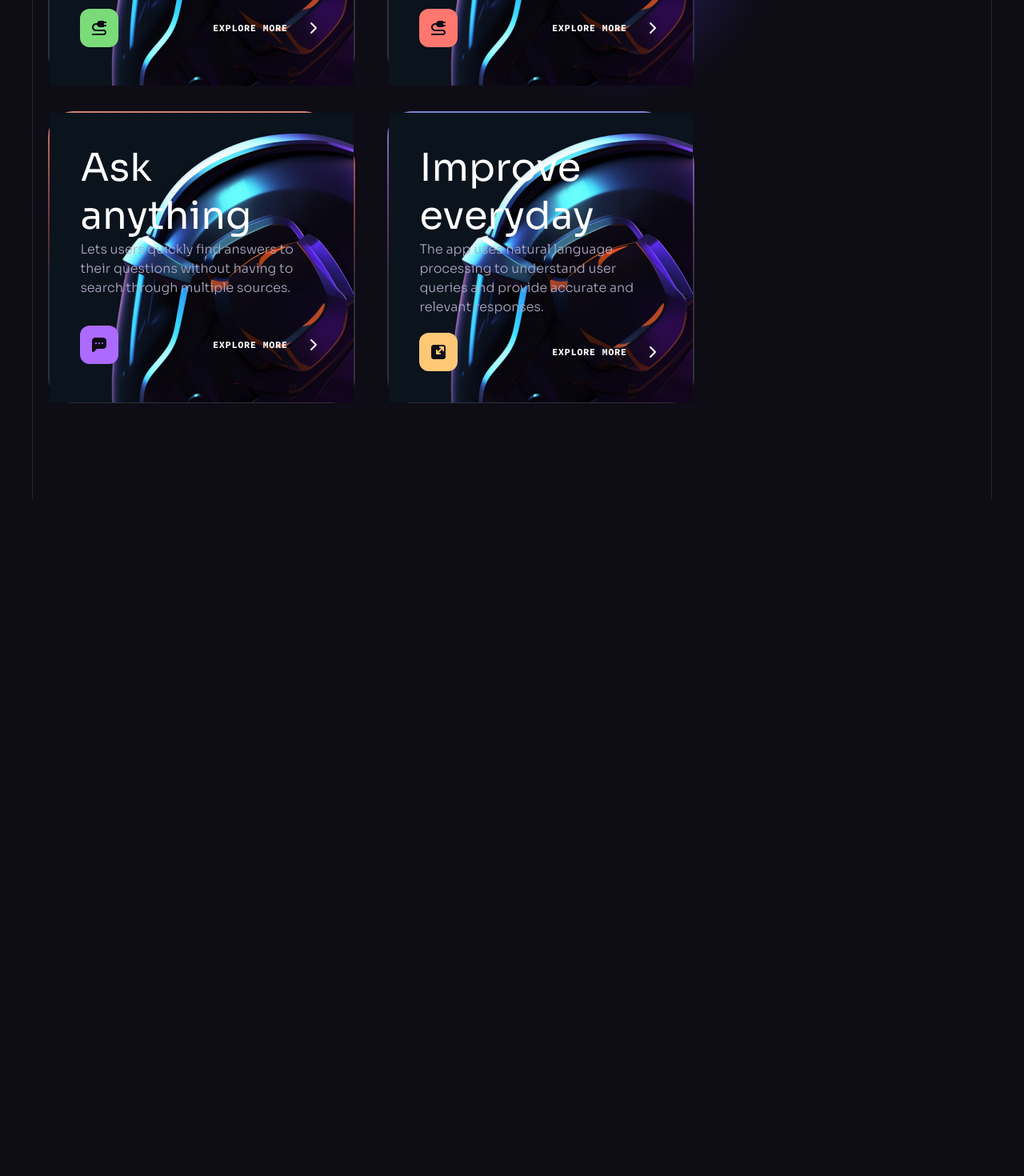
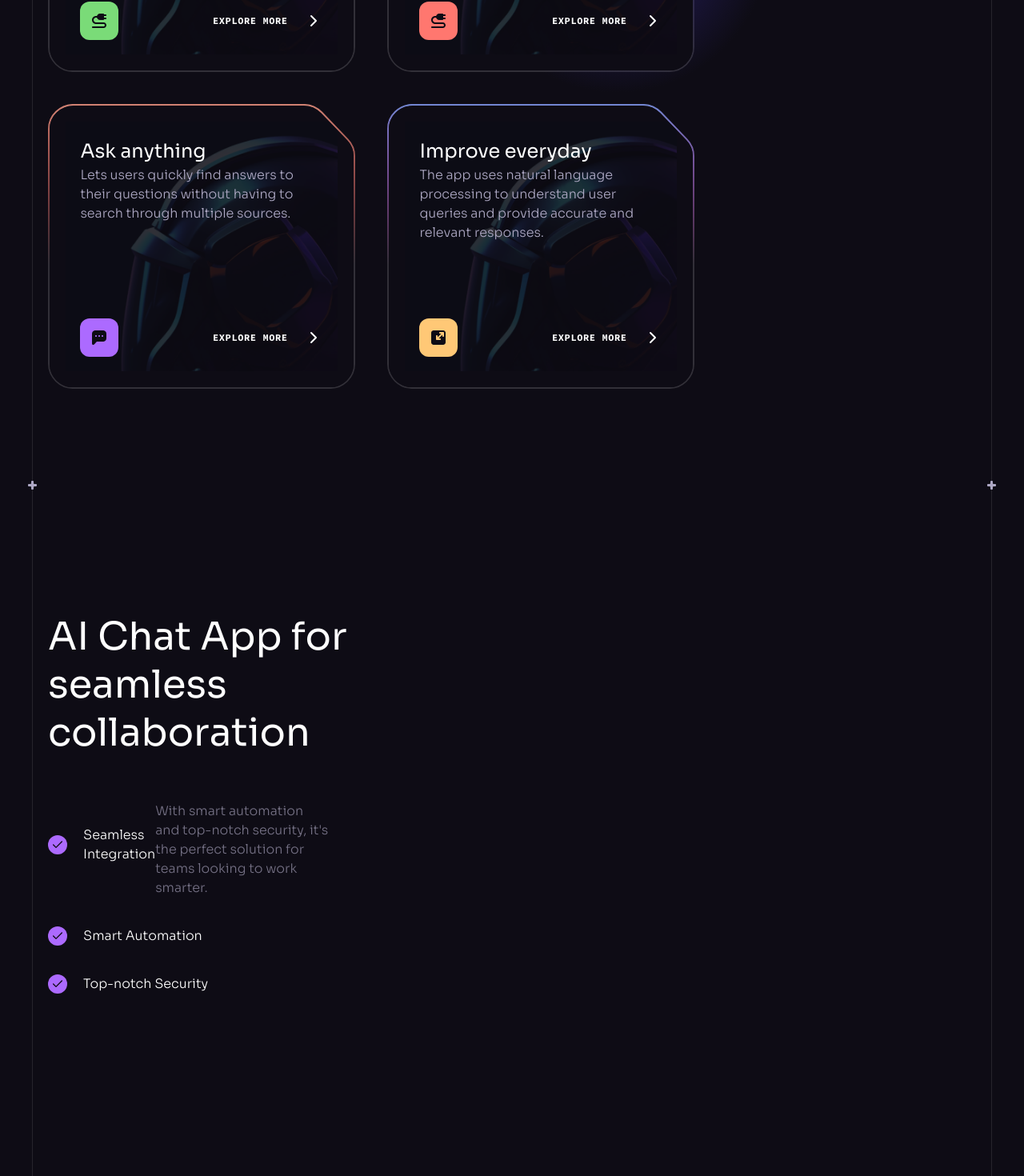
Before and after one commit to ZackyNjenga/cocklewave, a React (Vite) app: page / in a window 1280 px wide. Shown: the part 2424-3894 px from the top of the page at 80% size. Before the commit the page ends 3048 px from the top, so only its background shows below. Built offline with nearby package versions, Linux system fonts and the light colour scheme.

Commit message:
Collaborations part

```diff
--- a/src/App.jsx
+++ b/src/App.jsx
@@ -3,6 +3,7 @@ import Button from "./components/Button.jsx";
 import Header from "./components/Header.jsx";
 import Hero from "./components/Hero.jsx";
 import Benefits from "./components/Benefits.jsx";
+import Collaborations from "./components/Collaborations.jsx";
 
 const App = () => {
     return (
@@ -12,6 +13,7 @@ const App = () => {
                 <Header/>
                 <Hero/>
                 <Benefits/>
+                <Collaborations/>
             </div>
             <ButtonGradient/>
         </>
--- a/src/components/Benefits.jsx
+++ b/src/components/Benefits.jsx
@@ -3,6 +3,7 @@ import Heading from "./design/Heading.jsx";
 import {benefits} from "../constants/index.jsx";
 import Arrow from "../assets/svg/Arrow.jsx";
 import {GradientLighht} from "./design/Benefits.jsx";
+import ClipPath from "../assets/svg/ClipPath.jsx";
 
 const Benefits = () => {
     return (
@@ -23,7 +24,7 @@ const Benefits = () => {
                         }
                             key={item.id}>
                             <div className="relative z-2 flex flex-col min-h-[22rem] p-[2.4rem]">
-                                <h5 className="h2 mb2-5">{item.title}</h5>
+                                <h5 className="h5 mb2-5">{item.title}</h5>
                                 <p className="body-2 mb-5 text-n-3">{item.text}</p>
                                 <div className="flex items-center mt-auto">
                                     <img
@@ -41,7 +42,7 @@ const Benefits = () => {
                             <div className="absolute inset-0.5 bg-n-8"
                                  style={{clipPath: "url(#benefits)"}}
                             >
-                                <div className="">
+                                <div className="absolute inset-5 opacity-15 transition-opacity  hover:opacity-20">
                                     {item.imageUrl  && (
                                         <img
                                             src={item.imageUrl}
@@ -53,6 +54,7 @@ const Benefits = () => {
                                         )}
                                 </div>
                             </div>
+                            <ClipPath/>
                         </div>
                     ))}
                 </div>
--- /dev/null
+++ b/src/components/Collaborations.jsx
@@ -0,0 +1,36 @@
+import Section from "./Section.jsx";
+import {collabContent} from "../constants/index.jsx";
+import {check} from "../assets/index.js";
+
+const Collaborations = () => {
+    return (
+        <Section crosses>
+            <div className="container lg:flex">
+                <div className="max-w-[24rem]">
+                    <h2 className="h2 mb-4 md:mb-8">
+                        AI Chat App for seamless collaboration
+                    </h2>
+                    <ul className="max-w-[22rem] mb-10 md:mb-14">
+                        {collabContent.map((item) => (
+                            <li className="mb-3 py-3" key={item.id}>
+                                <div className="flex items-center">
+                                    <img src={check} width={24} height={24} alt="check"/>
+                                    <h6 className="body-2 ml-5">
+                                        {item.title}
+                                    </h6>
+                                    {item.text && (
+                                        <p className="body-2 mt-3 text-n-4">
+                                            {item.text}
+                                        </p>
+                                        )}
+                                </div>
+                            </li>
+                        ))}
+                    </ul>
+                </div>
+
+            </div>
+        </Section>
+    )
+}
+export default Collaborations
```
